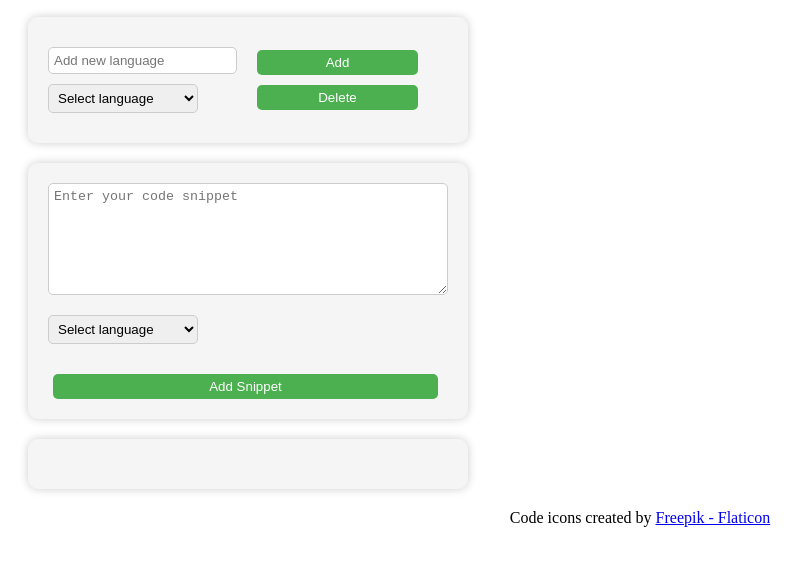
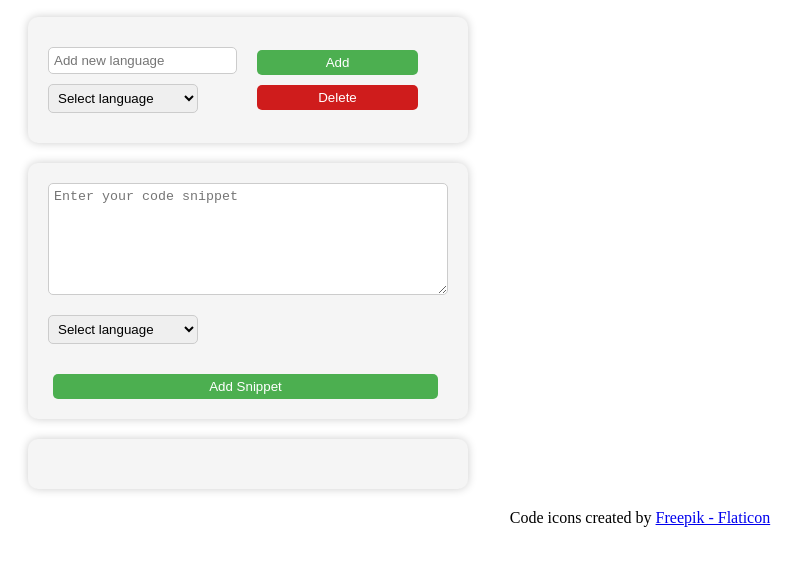
Before and after one commit to DinojAhangama/SnippetFlow, a browser extension: page index.html in a window 1280 px wide. Shown: the part 46-612 px from the top of the page, without its empty margins (0-809 px from the left). Drawn offline with Linux system fonts and the light colour scheme.

Commit message:
Styles updated

```diff
--- a/index.html
+++ b/index.html
@@ -15,7 +15,7 @@
     </div>
       <div class="column">
       <button id="add-language" class="button">Add</button>
-      <button id="delete-language" class="button">Delete</button>
+      <button id="delete-language" class="delete-button">Delete</button>
     </div>
     </div>
   </div>
@@ -24,7 +24,7 @@
     <select id="language" class="select"></select>
     <textarea id="snippet-text" class="textarea" placeholder="Enter your code snippet"></textarea>
     <div class="add-snippet-button-container"></div>
-      <button id="add-snippet" class="button">Add Snippet</button>
+    <button id="add-snippet" class="button">Add Snippet</button>
     </div>
   </div>
 
```
